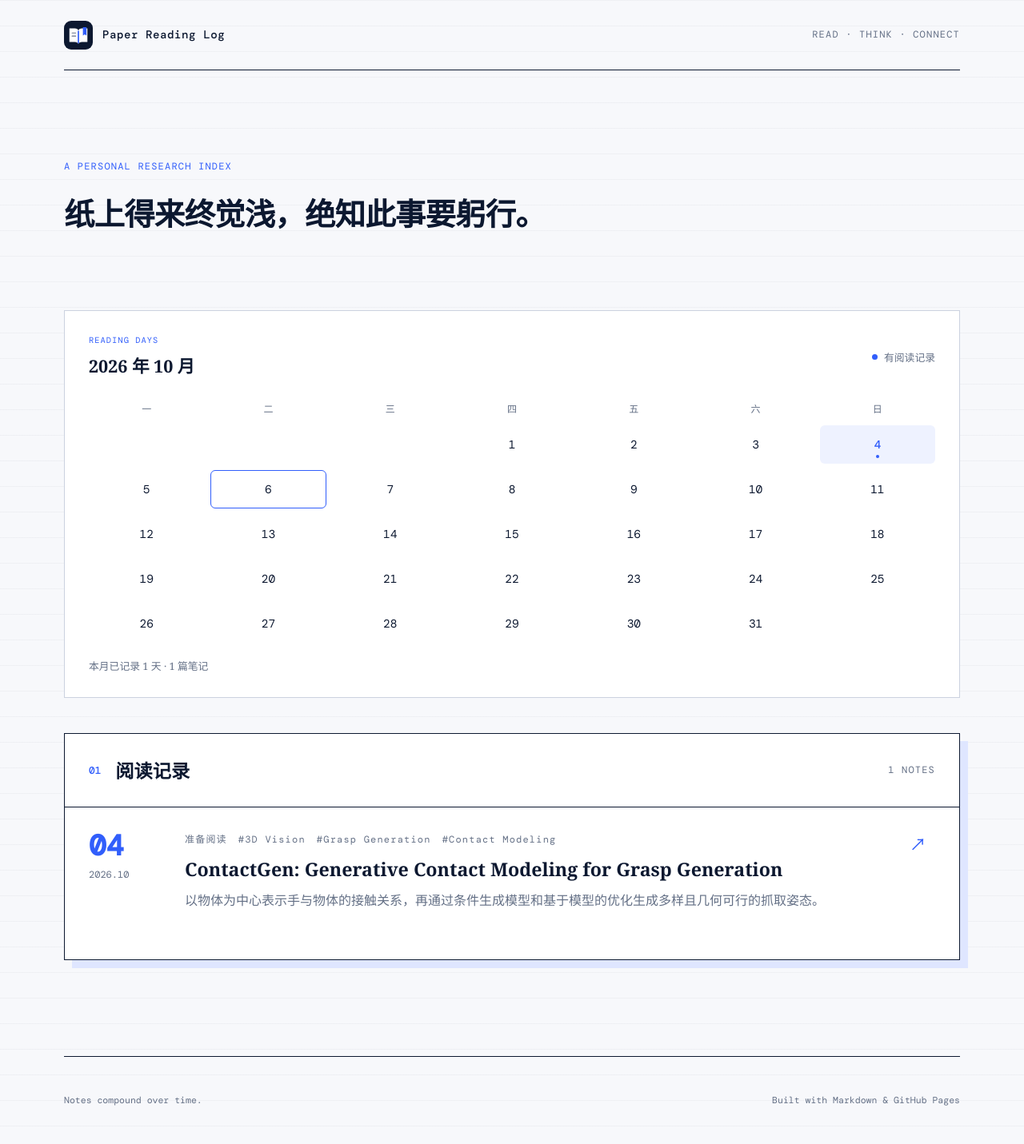
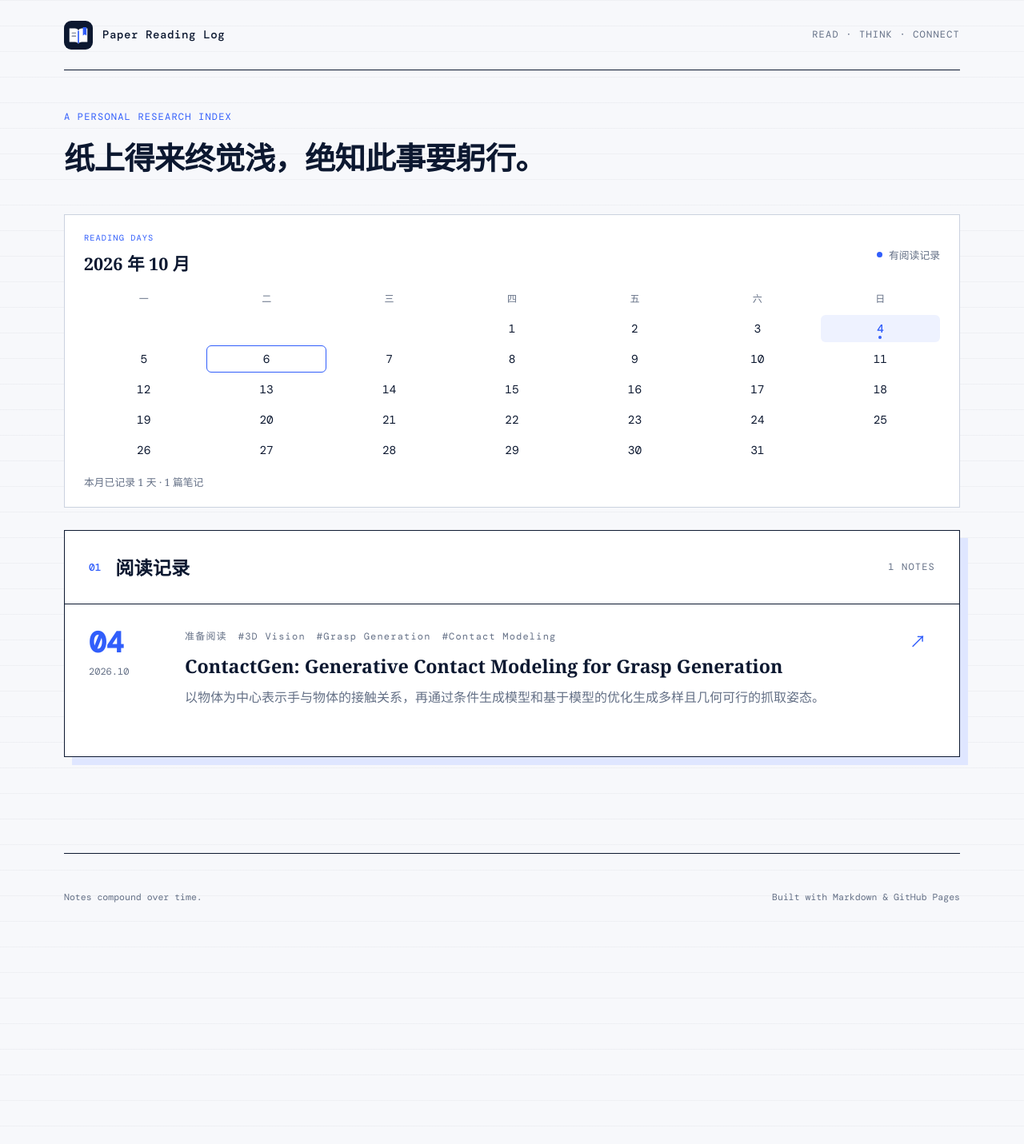
Before and after one commit to Kairui-SHI/paper-reading-log, a Jekyll site: the page built from index.html, in a window 1280 px wide. Shown: the whole page at 80% size. Built offline with Jekyll 4.4.1, drawn with Linux system fonts in a browser that asks for light colours; after the commit the page ends 1177 px from its top, so only the background shows below that.

Commit message:
Reduce hero spacing and compact reading calendar

```diff
--- a/assets/css/style.css
+++ b/assets/css/style.css
@@ -73,13 +73,13 @@ footer {
 .header-note { color: var(--muted); }
 
 .hero {
-  min-height: 300px;
-  padding: 64px 0 48px;
+  min-height: 180px;
+  padding: 36px 0 32px;
   display: flex;
   align-items: center;
 }
 
-.eyebrow { margin: 0 0 22px; color: var(--blue); }
+.eyebrow { margin: 0 0 14px; color: var(--blue); }
 
 .hero h1 {
   margin: 0;
@@ -174,7 +174,7 @@ footer {
 @media (max-width: 700px) {
   .site-header, main, footer { width: min(100% - 28px, 1120px); }
   .header-note { display: none; }
-  .hero { min-height: auto; padding: 48px 0 40px; }
+  .hero { min-height: auto; padding: 30px 0 26px; }
   .hero h1 { font-size: clamp(1.45rem, 7vw, 2rem); white-space: normal; }
   .ledger { margin-bottom: 72px; box-shadow: 5px 5px 0 var(--blue-soft); }
   .section-heading { padding: 20px; }
@@ -189,25 +189,25 @@ footer {
   footer { padding: 28px 0; flex-direction: column; align-items: flex-start; justify-content: center; gap: 8px; }
 }
 
-.reading-calendar { margin-bottom: 44px; padding: 28px 30px; background: var(--white); border: 1px solid var(--line); }
-.calendar-heading { display: flex; justify-content: space-between; align-items: center; gap: 16px; margin-bottom: 24px; }
+.reading-calendar { margin-bottom: 28px; padding: 20px 24px; background: var(--white); border: 1px solid var(--line); }
+.calendar-heading { display: flex; justify-content: space-between; align-items: center; gap: 16px; margin-bottom: 14px; }
 .calendar-heading .eyebrow { margin-bottom: 4px; font-size: .65rem; }
 .calendar-heading h2 { margin: 0; font-size: 1.35rem; }
 .calendar-legend { display: flex; align-items: center; gap: 8px; color: var(--muted); font-size: .8rem; }
 .calendar-legend i { width: 7px; height: 7px; border-radius: 50%; background: var(--blue); }
-.calendar-weekdays, .calendar-days { display: grid; grid-template-columns: repeat(7, minmax(0, 1fr)); gap: 8px; text-align: center; }
+.calendar-weekdays, .calendar-days { display: grid; grid-template-columns: repeat(7, minmax(0, 1fr)); gap: 4px; text-align: center; }
 .calendar-weekdays { margin-bottom: 10px; color: var(--muted); font-size: .75rem; }
-.calendar-day { position: relative; display: flex; justify-content: center; align-items: center; min-height: 48px; border: 1px solid transparent; border-radius: 6px; font: .9rem var(--mono); text-decoration: none; }
+.calendar-day { position: relative; display: flex; justify-content: center; align-items: center; min-height: 34px; border: 1px solid transparent; border-radius: 6px; font: .9rem var(--mono); text-decoration: none; }
 .calendar-day.has-notes { color: var(--blue); background: #eef2ff; font-weight: 500; }
-.calendar-day.has-notes::after { content: ''; position: absolute; bottom: 6px; width: 4px; height: 4px; border-radius: 50%; background: var(--blue); }
+.calendar-day.has-notes::after { content: ''; position: absolute; bottom: 3px; width: 4px; height: 4px; border-radius: 50%; background: var(--blue); }
 .calendar-day.is-today { border-color: var(--blue); }
 .calendar-day.has-notes:hover { background: var(--blue-soft); }
 .calendar-day:focus-visible { outline: 2px solid var(--blue); outline-offset: 3px; }
-.calendar-summary { margin: 18px 0 0; color: var(--muted); font-size: .8rem; }
+.calendar-summary { margin: 12px 0 0; color: var(--muted); font-size: .8rem; }
 @media (max-width: 700px) {
-  .reading-calendar { padding: 22px 16px; margin-bottom: 32px; }
+  .reading-calendar { padding: 18px 16px; margin-bottom: 24px; }
   .calendar-heading { align-items: flex-start; }
   .calendar-legend { font-size: .7rem; }
   .calendar-weekdays, .calendar-days { gap: 4px; }
-  .calendar-day { min-height: 40px; }
+  .calendar-day { min-height: 34px; }
 }
```
